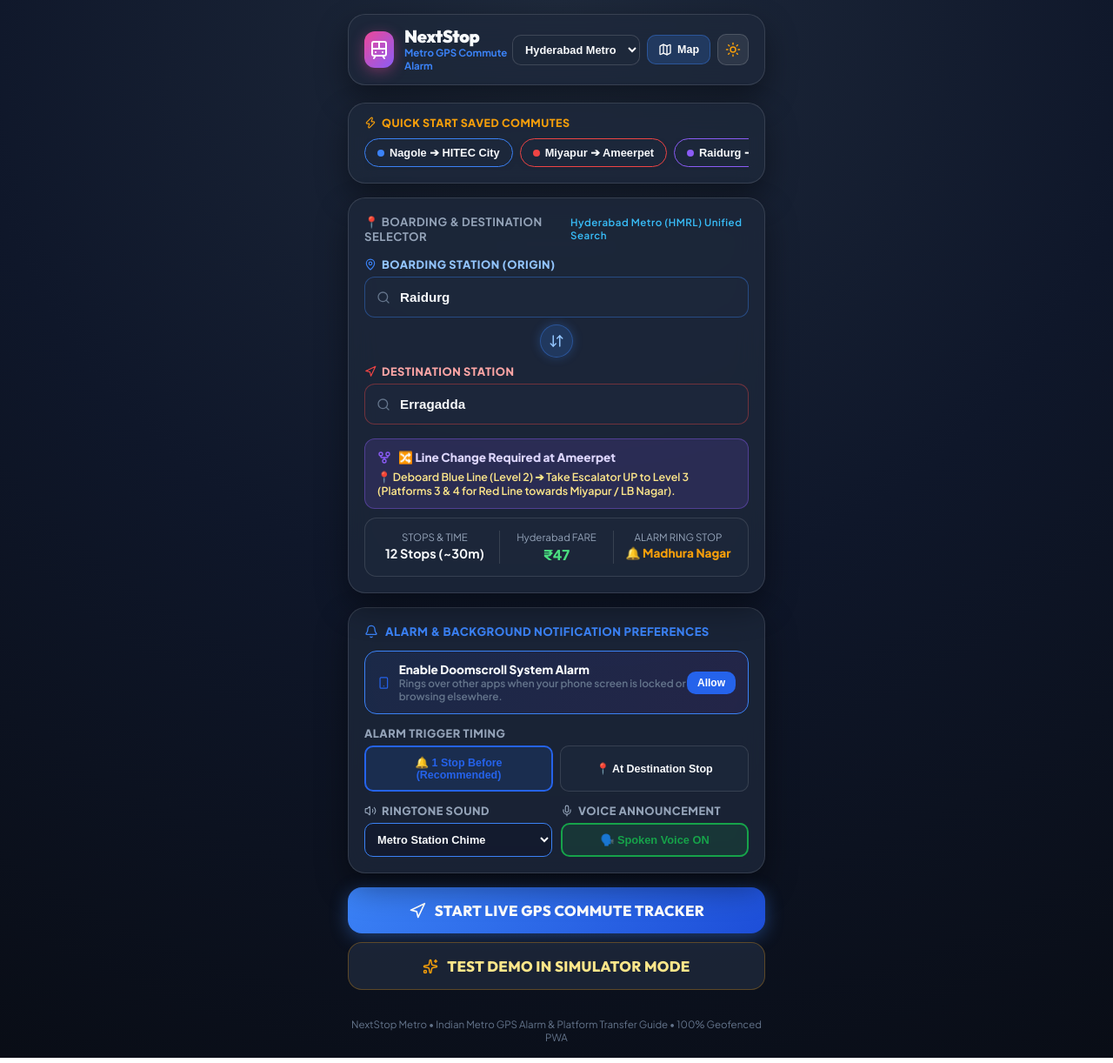
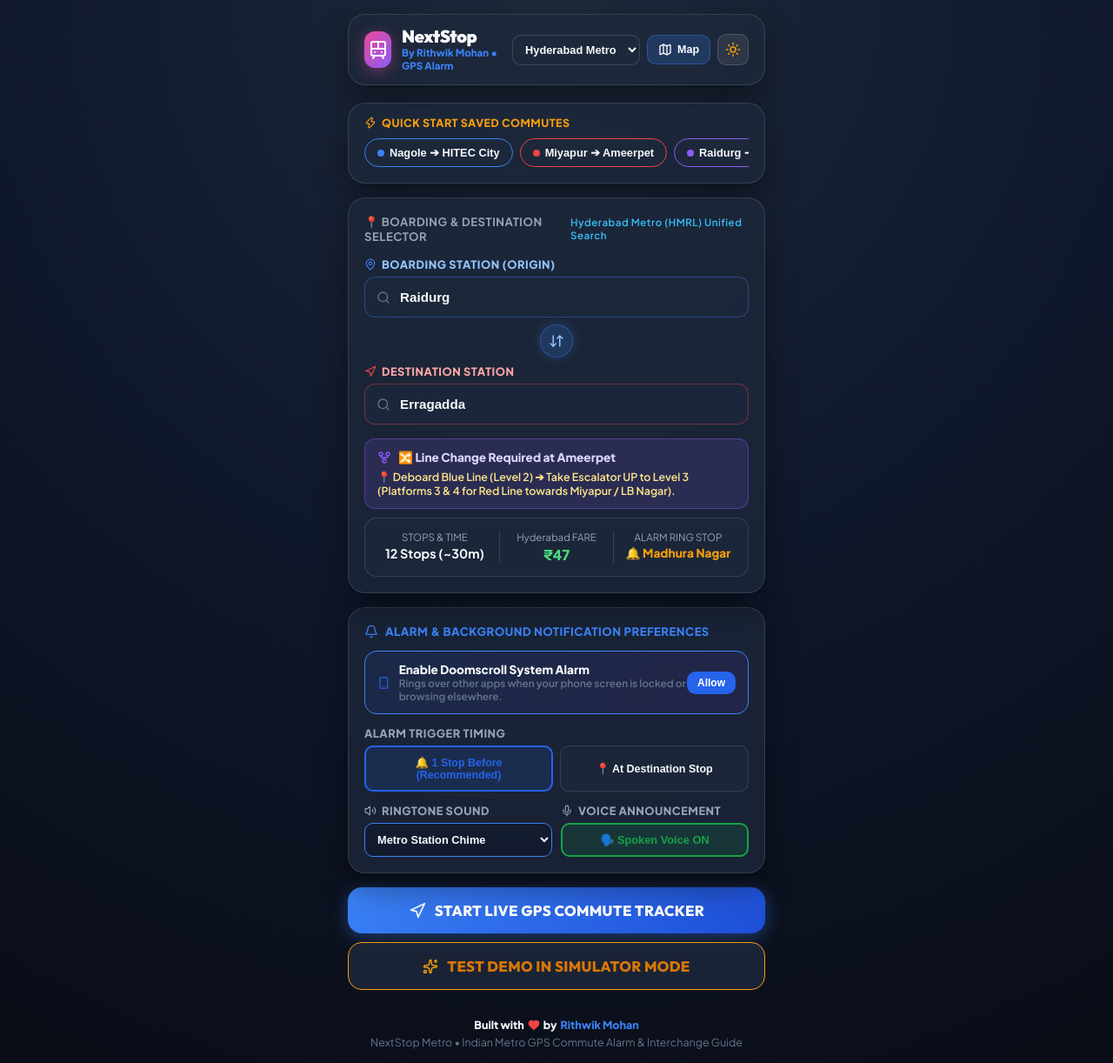
Before and after one commit to RithwikMohan/NextStop, a React (Vite) app: page / in a window 1280 px wide. Shown: the whole page at 87% size. Built offline with nearby package versions, Linux system fonts and the light colour scheme.

Commit message:
Added Built with ❤️ by Rithwik Mohan author credits

```diff
--- a/src/App.jsx
+++ b/src/App.jsx
@@ -12,7 +12,7 @@
 import { calculateHaversineDistance } from './utils/geoUtils';
 import { audioAlarm } from './utils/audioAlarm';
 import { requestWakeLock, releaseWakeLock } from './utils/wakeLock';
-import { Navigation, Sparkles } from 'lucide-react';
+import { Navigation, Sparkles, Heart } from 'lucide-react';
 
 // SETTING: Toggle to show or hide simulator mode for project presentation vs public deployment
 const ENABLE_SIMULATOR_DEMO = true;
@@ -105,6 +105,8 @@
           (err) => console.warn('GPS error:', err.message),
           { enableHighAccuracy: true, maximumAge: 2000, timeout: 10000 }
         );
+      } else {
+        alert('Geolocation is not supported by your device browser.');
       }
     }
   };
@@ -272,7 +274,6 @@
         selectedCityId={selectedCityId}
         onCityChange={(cityId) => {
           setSelectedCityId(cityId);
-          // Set default origin/dest when switching city
           if (cityId === 'delhi') {
             setOriginName('Samaypur Badli');
             setDestName('Millennium City Centre Gurugram');
@@ -341,7 +342,7 @@
               <button
                 className="btn-primary btn-secondary"
                 onClick={() => handleStartTracking(true)}
-                style={{ color: '#FDE68A', borderColor: 'rgba(245, 158, 11, 0.3)' }}
+                style={{ color: '#D97706', borderColor: '#F59E0B' }}
               >
                 <Sparkles size={18} color="#F59E0B" /> TEST DEMO IN SIMULATOR MODE
               </button>
@@ -385,7 +386,7 @@
         </>
       )}
 
-      {/* Metro Map Modal - Pass selectedCityId */}
+      {/* Metro Map Modal */}
       {isMapOpen && (
         <MetroMapModal
           cityId={selectedCityId}
@@ -411,9 +412,12 @@
         />
       )}
 
-      {/* Footer */}
-      <footer style={{ textAlign: 'center', fontSize: '0.72rem', color: 'var(--text-muted)', marginTop: 'auto', paddingTop: '16px' }}>
-        NextStop Metro • Indian Metro GPS Alarm & Platform Transfer Guide • 100% Geofenced PWA
+      {/* Footer & Personal Credit */}
+      <footer style={{ textAlign: 'center', fontSize: '0.78rem', color: 'var(--text-muted)', marginTop: 'auto', paddingTop: '16px', display: 'flex', flexDirection: 'column', gap: '4px', alignItems: 'center' }}>
+        <div style={{ fontWeight: '800', color: 'var(--text-primary)', display: 'flex', alignItems: 'center', gap: '4px' }}>
+          Built with <Heart size={14} color="#EF4444" fill="#EF4444" /> by <span style={{ color: 'var(--accent-blue)', fontWeight: '900' }}>Rithwik Mohan</span>
+        </div>
+        <div>NextStop Metro • Indian Metro GPS Commute Alarm &amp; Interchange Guide</div>
       </footer>
     </div>
   );
--- a/src/components/Header.jsx
+++ b/src/components/Header.jsx
@@ -47,11 +47,11 @@
           <div
             style={{
               fontSize: '0.72rem',
-              fontWeight: '700',
+              fontWeight: '800',
               color: 'var(--accent-blue)',
             }}
           >
-            Metro GPS Commute Alarm
+            By Rithwik Mohan • GPS Alarm
           </div>
         </div>
       </div>
```
